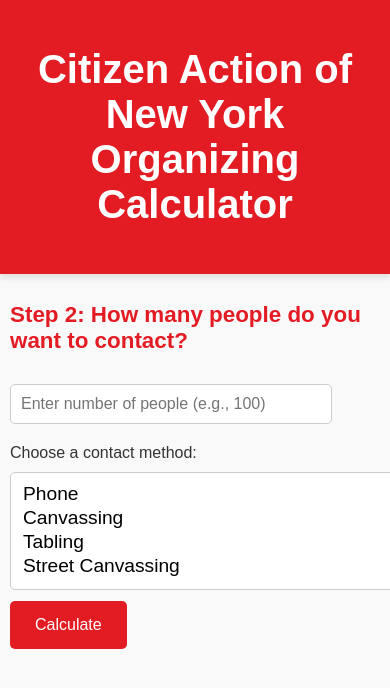
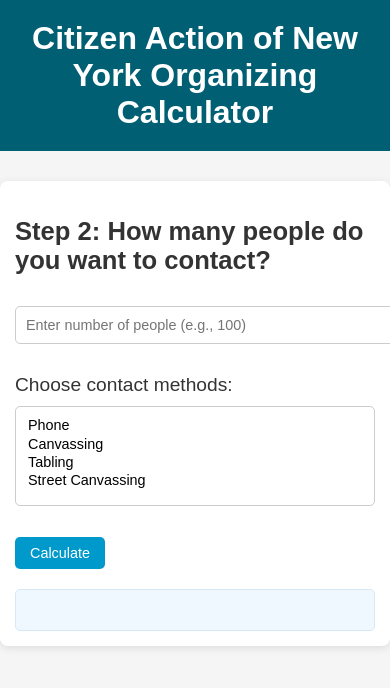
Before and after one commit to Kendog0429/organizing-calculator, a plain HTML site: page index.html in a window 390 px wide. Both pictures are taken after a click on the button "Contact a Set Number of People". Drawn offline with Linux system fonts and the light colour scheme.

Commit message:
Final Iteration Build
Building upon the LOVED iteration

```diff
--- a/app.js
+++ b/app.js
@@ -38,7 +38,9 @@ function calculateEventTurnout() {
       resultText += `- ${capitalizeFirstLetter(method)}: ${Math.ceil(rsvpsNeeded / 4)} people (approx. 1 hour)<br>`;
   });
 
+  // Larger font for breakdown
   document.getElementById("eventTurnoutResult").innerHTML = resultText;
+  document.getElementById("eventTurnoutResult").style.fontSize = "1.5em";
 
   // Show the Next Step button
   document.getElementById("nextStepBtn").style.display = "block";
@@ -71,12 +73,7 @@ function generateCustomPlan() {
   document.getElementById("customPlanResult").innerHTML = resultText;
 }
 
-// Helper function to capitalize the first letter
-function capitalizeFirstLetter(string) {
-  return string.charAt(0).toUpperCase() + string.slice(1);
-}
-
-// Calculate the contact plan for a certain number of people
+// Function to calculate the contact plan for a certain number of people
 function calculateContactPlan() {
   const peopleToContact = parseInt(document.getElementById("peopleToContact").value);
   const contactMethods = Array.from(document.getElementById("contactMethod").selectedOptions).map(option => option.value);
@@ -105,3 +102,8 @@ function calculateContactPlan() {
 
   document.getElementById("contactPlanResult").innerHTML = resultText;
 }
+
+// Helper function to capitalize the first letter
+function capitalizeFirstLetter(string) {
+  return string.charAt(0).toUpperCase() + string.slice(1);
+}
--- a/index.html
+++ b/index.html
@@ -35,7 +35,7 @@
             <h2>Step 2: How many people do you want to contact?</h2>
             <input type="number" id="peopleToContact" placeholder="Enter number of people (e.g., 100)" required>
             <div class="dropdown-container">
-                <label for="contactMethod">Choose a contact method:</label>
+                <label for="contactMethod">Choose contact methods:</label>
                 <select id="contactMethod" multiple>
                     <option value="phone">Phone</option>
                     <option value="canvassing">Canvassing</option>
--- a/style.css
+++ b/style.css
@@ -1,105 +1,128 @@
-/* General Layout */
+/* General Styles */
 body {
   font-family: Arial, sans-serif;
-  background-color: #f9f9f9;
-  color: #333;
+  background-color: #f5f5f5;
   margin: 0;
   padding: 0;
+  color: #333;
 }
 
 header {
-  background-color: #E31C24; /* Red color for the organization */
-  padding: 20px;
+  background-color: #005f73;
+  color: white;
   text-align: center;
-  color: white;
-  box-shadow: 0 4px 6px rgba(0, 0, 0, 0.1);
+  padding: 20px 0;
 }
 
 h1 {
-  font-size: 2.5em;
+  font-size: 2em;
+  margin: 0;
 }
 
 .container {
+  max-width: 900px;
+  margin: 30px auto;
   padding: 20px;
-  width: 80%;
-  margin: 0 auto;
+  background-color: white;
+  border-radius: 8px;
+  box-shadow: 0 2px 8px rgba(0, 0, 0, 0.1);
 }
 
 h2 {
   font-size: 1.8em;
-  color: #E31C24;
-  margin-bottom: 20px;
+  color: #333;
 }
 
-button {
-  background-color: #E31C24;
+/* Button Styles */
+button.btn {
+  background-color: #0099cc;
   color: white;
-  padding: 15px 25px;
-  font-size: 1.2em;
   border: none;
+  padding: 10px 20px;
+  font-size: 1em;
   cursor: pointer;
   border-radius: 5px;
   transition: background-color 0.3s ease;
 }
 
-button:hover {
-  background-color: #C00016;
+button.btn:hover {
+  background-color: #0077aa;
 }
 
-input, select {
-  padding: 10px;
-  margin: 10px 0;
-  font-size: 1.2em;
-  width: 100%;
-  border-radius: 5px;
-  border: 1px solid #ccc;
-}
-
-input[type="number"] {
-  max-width: 300px;
-}
-
-strong {
-  font-weight: bold;
-}
-
-/* Custom Page Layout */
+/* Step Pages */
 .page {
   display: none;
 }
 
-#contactPeople, #eventTurnout, #customOutreach {
-  display: block;
+input[type="number"], input[type="date"], select {
+  padding: 10px;
+  font-size: 1em;
+  margin: 10px 0;
+  width: 100%;
+  border: 1px solid #ccc;
+  border-radius: 5px;
+}
+
+input[type="number"]:focus, input[type="date"]:focus, select:focus {
+  border-color: #0099cc;
 }
 
 .dropdown-container {
-  margin-top: 10px;
+  margin: 20px 0;
 }
 
-/* Checkboxes layout */
-input[type="checkbox"] {
+select[multiple] {
+  height: 100px;
+}
+
+#eventTurnoutResult {
+  margin-top: 20px;
+}
+
+#eventTurnoutResult, #contactPlanResult, #customPlanResult {
+  margin-top: 20px;
+  padding: 20px;
+  background-color: #f0f8ff;
+  border-radius: 5px;
+  border: 1px solid #d6e8f5;
+}
+
+#nextStepBtn {
+  margin-top: 20px;
+  display: none;
+}
+
+/* Larger font for breakdown text */
+#eventTurnoutResult {
+  font-size: 1.5em;
+}
+
+/* Custom outreach checkbox styling */
+label {
+  font-size: 1.2em;
   margin-right: 10px;
 }
 
-/* Larger font for suggested breakdown */
-#eventTurnoutResult {
-  font-size: 1.5em;
-  line-height: 1.8;
-  margin-top: 20px;
+input[type="checkbox"] {
+  margin: 5px 10px;
 }
 
-/* Adjust for small screens */
+/* Responsive Design */
 @media (max-width: 768px) {
   .container {
-      width: 100%;
-      padding: 10px;
+      padding: 15px;
   }
 
   h2 {
-      font-size: 1.4em;
+      font-size: 1.6em;
   }
 
-  button, input {
-      font-size: 1em;
+  input[type="number"], input[type="date"], select {
+      font-size: 0.9em;
+  }
+
+  button.btn {
+      font-size: 0.9em;
+      padding: 8px 15px;
   }
 }
```
Lines whose indentation alone changed are shown as unchanged.
